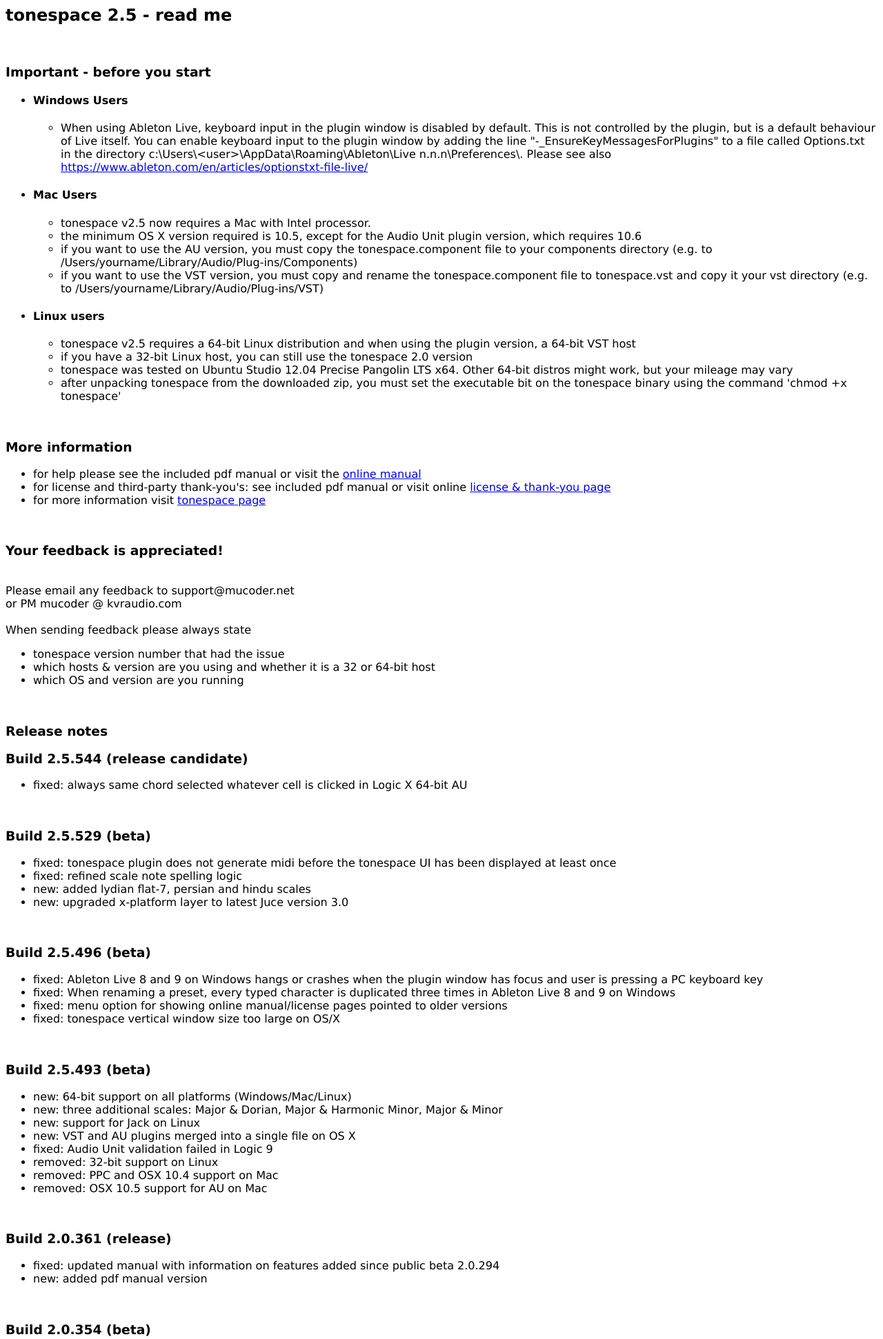
After one commit to altalogix/mucoder, a PHP site: page /en/tonespace/v0205/download/544/readme-tonespace.html in a window 1280 px wide. The commit adds this page. Shown: the top 1942 px of the page at 69% size. Run offline with PHP 8.4, Linux system fonts and the light colour scheme.

```diff
--- a/_includes/html/page.html
+++ b/_includes/html/page.html
@@ -34,7 +34,7 @@
   <link rel="stylesheet" href="//netdna.bootstrapcdn.com/font-awesome/4.2.0/css/font-awesome.min.css">
   <link rel="canonical" href="/en/tonespace" />
   {% if site.favicon %}<link rel="shortcut icon" href="{{ site.favicon }}" type="image/x-icon">{% endif %}
-	{% if site.touch_icon %}<link rel="apple-touch-icon" href="{{ site.touch_icon }}">{% endif %}
+  {% if site.touch_icon %}<link rel="apple-touch-icon" href="{{ site.touch_icon }}">{% endif %}
 </head>
 <body>
 
--- /dev/null
+++ b/en/hypercyclic/v0105/index.html
@@ -0,0 +1,5 @@
+<meta http-equiv="refresh" content="0; url=/en/hypercyclic">
+<link rel="canonical" href="/en/hypercyclic" />
+<title>This page has moved</title>
+<h1>This page has moved</h1>
+<p>Click <a href="/en/hypercyclic">here</a> if you are not automatically redirected</p>
--- /dev/null
+++ b/en/tonespace/v0205/download/544/readme-tonespace.html
@@ -0,0 +1,175 @@
+<html>
+<body style = "font-family: Verdana, Arial, Helvetica, sans-serif ">
+
+<h2>tonespace 2.5 - read me</h2><br/>
+
+<h3>Important - before you start</h3>
+
+<ul>
+
+<li><h4>Windows Users</h4></li>
+<ul>
+<li>When using Ableton Live, keyboard input in the plugin window is disabled by default. This is not controlled by the plugin, but is a default behaviour of Live itself.  You can enable keyboard input to the plugin window by adding the line  "-_EnsureKeyMessagesForPlugins" to a file called Options.txt in the directory c:\Users\&lt;user&gt;\AppData\Roaming\Ableton\Live n.n.n\Preferences\. Please see also <a href="https://www.ableton.com/en/articles/optionstxt-file-live">https://www.ableton.com/en/articles/optionstxt-file-live/</a></li>
+</ul>
+
+<li><h4>Mac Users</h4></li>
+<ul>
+<li>tonespace v2.5 now requires a Mac with Intel processor.</li>
+<li>the minimum OS X version required is 10.5, except for the Audio Unit plugin version, which requires 10.6</li>
+<li>if you want to use the AU version, you must copy the tonespace.component file to your components directory (e.g. to /Users/yourname/Library/Audio/Plug-ins/Components)</li>
+<li>if you want to use the VST version, you must copy and rename the tonespace.component file to tonespace.vst and copy it your vst directory  (e.g. to /Users/yourname/Library/Audio/Plug-ins/VST)</li>
+</ul>
+
+<li><h4>Linux users</h4></li>
+<ul>
+<li>tonespace v2.5 requires a 64-bit Linux distribution and when using the plugin version, a 64-bit VST host</li>
+<li>if you have a 32-bit Linux host, you can still use the tonespace 2.0 version</li>
+<li>tonespace was tested on Ubuntu Studio 12.04 Precise Pangolin LTS x64.  Other 64-bit distros might work, but your mileage may vary</li>
+<li>after unpacking tonespace from the downloaded zip, you must set the executable bit on the tonespace binary using the command 'chmod +x tonespace'</li>
+</ul>
+</ul>
+
+<br/>
+<h3>More information</h3>
+<ul>
+<li>for help please see the included pdf manual or visit the <a href="http://www.mucoder.net/en/tonespace/v0205/manual">online manual</a></li>
+<li>for license and third-party thank-you's: see included pdf manual or visit online <a href="http://www.mucoder.net/en/tonespace/v0205/license">license &amp; thank-you page</a></li>
+<li>for more information visit <a href="http://www.mucoder.net/tonespace">tonespace page</a></li>
+</ul>
+
+<br/>
+
+<h3>Your feedback is appreciated!</h3><br/>
+Please email any feedback to support@mucoder.net<br/>
+or PM mucoder @ kvraudio.com<br/><br/>
+
+When sending feedback please always state<br/>
+<ul>
+<li>tonespace version number that had the issue</li>
+<li>which hosts &amp; version are you using and whether it is a 32 or 64-bit host</li>
+<li>which OS and version are you running</li>
+</ul>
+
+<br/>
+
+<h3>Release notes</h3>
+
+<h3>Build 2.5.544 (release candidate)</h3>
+<ul>
+<li>fixed: always same chord selected whatever cell is clicked in Logic X 64-bit AU</li>
+</ul>
+<br/>
+
+<h3>Build 2.5.529 (beta)</h3>
+<ul>
+<li>fixed: tonespace plugin does not generate midi before the tonespace UI has been displayed at least once</li>
+<li>fixed: refined scale note spelling logic</li>
+<li>new: added lydian flat-7, persian and hindu scales</li>
+<li>new: upgraded x-platform layer to latest Juce version 3.0</li>
+</ul>
+<br/>
+
+<h3>Build 2.5.496 (beta)</h3>
+<ul>
+<li>fixed: Ableton Live 8 and 9 on Windows hangs or crashes when the plugin window has focus and user is pressing a PC keyboard key</li>
+<li>fixed: When renaming a preset, every typed character is duplicated three times in Ableton Live 8 and 9 on Windows</li>
+<li>fixed: menu option for showing online manual/license pages pointed to older versions</li>
+<li>fixed: tonespace vertical window size too large on OS/X</li>
+</ul>
+<br/>
+
+<h3>Build 2.5.493 (beta)</h3>
+<ul>
+<li>new: 64-bit support on all platforms (Windows/Mac/Linux)</li>
+<li>new: three additional scales: Major & Dorian, Major & Harmonic Minor, Major & Minor</li>
+<li>new: support for Jack on Linux</li>
+<li>new: VST and AU plugins merged into a single file on OS X</li>
+<li>fixed: Audio Unit validation failed in Logic 9</li>
+<li>removed: 32-bit support on Linux</li>
+<li>removed: PPC and OSX 10.4 support on Mac</li>
+<li>removed: OSX 10.5 support for AU on Mac</li>
+</ul>
+
+<br/>
+<h3>Build 2.0.361 (release)</h3>
+<ul>
+<li>fixed: updated manual with information on features added since public beta 2.0.294</li>
+<li>new: added pdf manual version</li>
+</ul>
+
+<br/>
+<h3>Build 2.0.354 (beta)</h3>
+<ul>
+<li>fixed: mode 'Midi triggers note (modulated)' transposed some notes an octave too low</li>
+<li>fixed: some slight factory preset tweaks</li>
+<li>new: added 'Monads' chord filter option, making it possible to use the chord fitting assist modes also with single notes</li>
+</ul>
+
+<br/>
+<h3>Build 2.0.353 (beta)</h3>
+<ul>
+<li>fixed: slow startup of the tonespace UI on OSX 10.6 Snow Leopard</li>
+<li>fixed: Logic revalidating tonespace AU component every time during start up</li>
+<li>fixed: 'none' chord displayed in balzano 3-shape</li>
+<li>fixed: note was not released when mouse up on disabled cell</li>
+<li>fixed: hold notes until next click did not work as users expected</li>
+<li>fixed: crash in Ableton Live on Windows when closing VST gui while tonespace help/about dialog still visible</li>
+<li>new: 'trigger' parameter replaces the 'on midi' parameter and controls when and how cells are triggered (either by mouse and/or by incoming midi notes)</li>
+<li>new: midi triggering offers several variants, including triggering on mouse clicking, mouse hovering or by incoming midi note as in tonespace 1.0</li>
+<li>new: triggering by midi notes can optionally transpose/modulate incoming midi notes from CMajor into the selected scale/key (allows to play 'white keys only' and still generate chords that are in key)</li>
+<li>new: 'on click' parameter replaces the 'mouse' parameter and controls whether chords are released on mouse-up or held until next click</li>
+<li>new: 'assist' parameter offers new chord assist modes, including a mode for fitting chords to a scale/key instead of to the space.</li>
+<li>new: with chord fitting to scale/key: when more than one chord is possible you can either take the best one, cycle through all, or pick a random one for an arpeggio-like effect</li>
+<li>new: 'chord filter' parameter allows to restrict the types of chords that are used by chord assist algorithms. Select between 2, 3 and 4 note-chords. This also reduces the number of chord assist parameter modes, as they longer have to select the chord size</li>
+<li>new: 'voicing' parameter has been extended with new inversion types and open/close modes. The old open/open+/open++ modes are now called spread/spread+/spread++</li>
+<li>new: the currently hovered and/or clicked root cell is now also higlighted, so you always know where you are in the grid, even when using chord voicings with a different root note</li>
+<li>new: last played and estimated next chord names are displayed</li>
+</ul>
+
+
+<br/>
+<h3>Build 2.0.294 (beta)</h3>
+<ul>
+<li>fixed: links to new product website now work</li>
+<li>fixed: clicking website link also inadvertently launched help/about dialog</li>
+</ul>
+<br/>
+<h3>Build 2.0.292 (beta)</h3>
+<ul>
+<li>fixed: added presets</li>
+<li>fixed: added help pages</li>
+<li>fixed: reset to defaults works as it should</li>
+</ul>
+<br/>
+<h3>Build 2.0.290 (beta)</h3>
+<ul>
+<li>fixed: linux window height slightly too big</li>
+<li>fixed: OSX about dialog height slightly too small</li>
+<li>fixed: selecting keys other than C seems to have no effect/space plays as if it always were in C</li>
+<li>known issue: no presets yet</li>
+<li>known issue: OSX tonespace icon same as hypercyclic's</li>
+</ul>
+<br/>
+<br/>
+<h3>Build 2.0.284 (beta)</h3>
+<ul>
+<li>fixed: VST on MacOSX crashes the host when opening help/about dialog (!)</li>
+<li>fixed: tweaked default space parameters</li>
+<li>known issue: no presets yet</li>
+<li>known issue: linux window height slightly too big</li>
+<li>known issue: OSX about dialog height slightly too small</li>
+<li>known issue: selecting keys other than C seems to have no effect/space plays as if it always were in C</li>
+</ul>
+<br/>
+<br/>
+<h3>Build 2.0.276 (beta)</h3>
+<ul>
+<li>known issue: VST on MacOSX crashes the host when opening help/about dialog (!)</li>
+<li>known issue: no presets yet</li>
+</ul>
+<br/>
+
+
+
+</body>
+</html>
```
Also changed, not shown: _includes/html/analytics.html (+10 -0 lines), _includes/scss/main.scss (+9 -3 lines), _posts/home/2015-03-01-home-about.md (+2 -2 lines), _posts/home/2015-03-01-home-intro.md (+3 -2 lines), _posts/hypercyclic/2015-03-01-hypercyclic-download.md (+4 -4 lines), _posts/tonespace/2015-03-01-tonespace-download.md (+4 -8 lines), en/hypercyclic/v0105/download/544/readme-hypercyclic.html (added, +99 -0 lines), en/hypercyclic/v0105/index.php (deleted, +0 -15 lines), img/icontemplate128.png (added), img/mucoderbg.png (added), img/mucoderlogo300.png, img/twitterheader.png (added).
